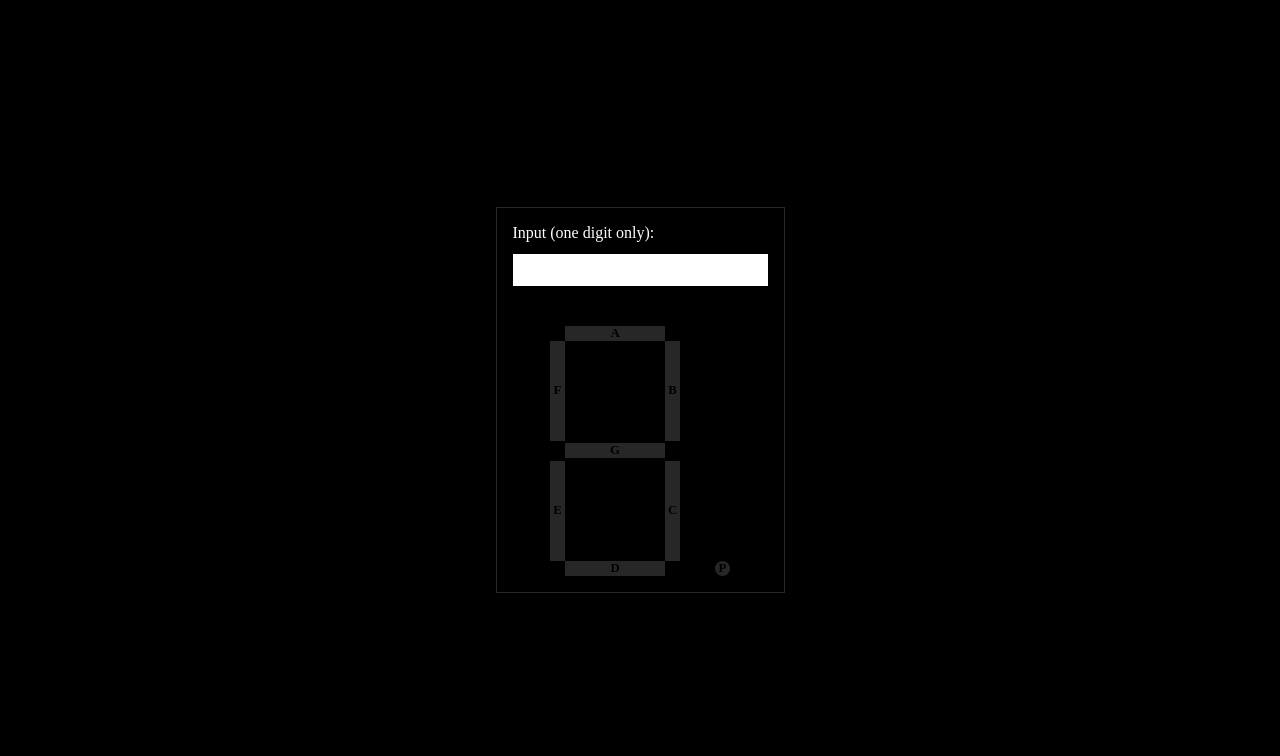
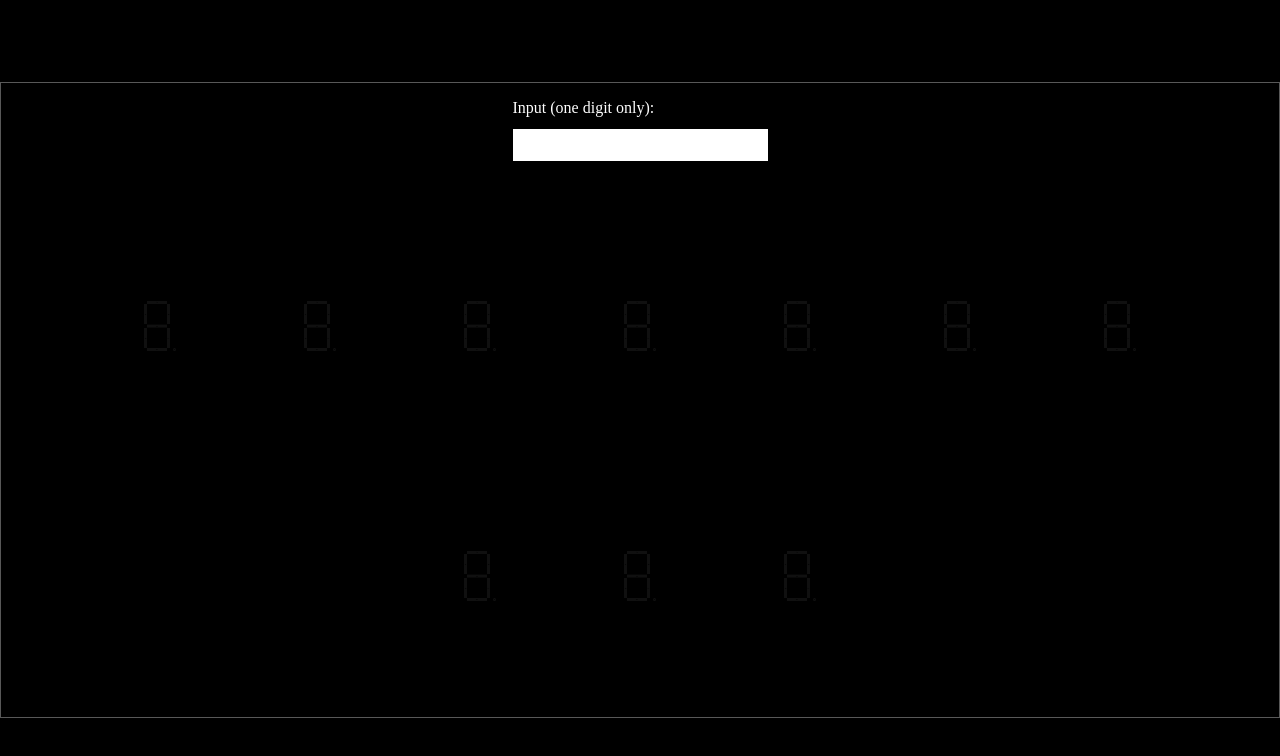
Before and after one commit to giedriusTumosa/seven-segment-display, a plain HTML site: page index.html in a window 1280 px wide. Drawn offline with Linux system fonts and the light colour scheme.

Commit message:
added multple display fucntionality

```diff
--- a/scripts/components/Display.js
+++ b/scripts/components/Display.js
@@ -12,7 +12,16 @@ export default class Display {
       new Segment("seg_d"),
       new Segment("seg_p"),
     ];
-    this.segmentCode = "";
+    this._segmentCode = "";
+  }
+
+  set segmentCode(segmentCode) {
+    this._segmentCode = segmentCode;
+    this.render();
+  }
+
+  get segmentCode() {
+    return this._segmentCode;
   }
 
   render() {
@@ -39,7 +48,7 @@ export default class Display {
     return this.display;
   }
   segmentSwitcher() {
-    const segmentCodeToArray = this.segmentCode?.split("");
+    const segmentCodeToArray = this._segmentCode?.split("");
 
     this.segments.forEach((segment) => {
       if (segmentCodeToArray?.includes(segment.segmentName.slice(4))) {
--- a/scripts/components/Screen.js
+++ b/scripts/components/Screen.js
@@ -3,7 +3,9 @@ import { segmentCodeSearch } from "../charLibrary.js";
 import { userInput } from "../main.js";
 
 export default class Screen {
-  constructor() {
+  constructor(numberOfDisplays = 10) {
+    this.numberOfDisplays = numberOfDisplays;
+    this.displays = this.#fillDisplaysArray();
     this.display = new Display();
     this._input = "";
     this.screenError = "";
@@ -20,12 +22,22 @@ export default class Screen {
     this.screen = document.createElement("div");
     this.screen.setAttribute("class", "screen");
 
-    const segmentCode = segmentCodeSearch(this._input);
-    this.noSegmentCodeHandler(segmentCode);
+    // Reset displays
+    this.displays.forEach((display) => (display.segmentCode = ""));
 
-    this.display.segmentCode = segmentCode;
+    // this._input.split("").forEach((char, index) => {
+    //   const segmentCode = segmentCodeSearch(char);
+    //   this.#noSegmentCodeHandler(segmentCode);
+    //   this.displays[index + indexShift].segmentCode = segmentCode;
+    // });
 
-    this.screen.append(this.display.render());
+    console.log(this.#generateSegmentCodeArray());
+
+    this.#generateSegmentCodeArray().forEach((segmentCode, index) => {
+      this.displays[index].segmentCode = segmentCode;
+    });
+
+    this.displays.forEach((display) => this.screen.append(display.render()));
 
     const app = document.querySelector("#app");
     app.append(this.screen);
@@ -33,15 +45,47 @@ export default class Screen {
     return this.screen;
   }
 
-  noSegmentCodeHandler(segmentCode) {
+  #noSegmentCodeHandler(segmentCode, charToSearch) {
     !segmentCode &&
       this._input !== "" &&
       userInput.inputTouched &&
-      (userInput.errorMessage.textContent =
-        "This symbol cannot be displayed yet.");
+      (userInput.errorMessage.textContent = `Symbol \"${charToSearch}\" cannot be displayed.`);
 
     !segmentCode &&
       this._input === "" &&
       (userInput.errorMessage.textContent = "");
   }
+  #fillDisplaysArray() {
+    const displays = [];
+    for (let i = 0; i < this.numberOfDisplays; i++) {
+      displays.push(new Display());
+    }
+    return displays;
+  }
+  #generateSegmentCodeArray() {
+    return this._input
+      .split("")
+      .map((char, index, charArray) => {
+        const segmentCode = segmentCodeSearch(char);
+        this.#noSegmentCodeHandler(segmentCode, char);
+        if (
+          char !== "." &&
+          charArray[index + 1] &&
+          charArray[index + 1] === "."
+        ) {
+          return segmentCode + segmentCodeSearch(charArray[index + 1]);
+        }
+
+        if (
+          char === "." &&
+          charArray[index - 1] &&
+          charArray[index - 1] !== "."
+        ) {
+          return undefined;
+        }
+
+        return segmentCode;
+      })
+      .filter((segmentCode) => segmentCode);
+  }
 }
--- a/scripts/components/UserInput.js
+++ b/scripts/components/UserInput.js
@@ -3,6 +3,7 @@ import { screen, userInput } from "../main.js";
 export default class UserInput {
   constructor() {
     this.inputTouched = false;
+    this.inputMaxLength = screen.displays.length;
   }
   render() {
     this.form = document.createElement("form");
@@ -17,7 +18,7 @@ export default class UserInput {
     this.inputText.setAttribute("type", "text");
     this.inputText.setAttribute("id", "userInput");
     this.inputText.setAttribute("name", "userInput");
-    this.inputText.setAttribute("maxlength", "1");
+    this.inputText.setAttribute("maxlength", this.inputMaxLength);
 
     this.label = document.createElement("label");
     this.label.setAttribute("for", "userInput");
--- a/styles/main.scss
+++ b/styles/main.scss
@@ -4,7 +4,8 @@
   box-sizing: border-box;
 }
 :root {
-  --clr-theme: #272727;
+  --clr-theme: #2727276c;
+  --clr-theme-200: #585858;
 }
 
 body {
@@ -21,7 +22,7 @@ body {
   flex-direction: column;
   justify-content: center;
   align-items: center;
-  border: 1px solid var(--clr-theme);
+  border: 1px solid var(--clr-theme-200);
   padding: 1rem;
 }
 
@@ -49,14 +50,15 @@ body {
 }
 
 .screen {
-  width: min(600px, 100%);
   display: flex;
+  flex-wrap: wrap;
   justify-content: center;
 }
 .display {
-  width: 180px;
+  width: 160px;
   height: 250px;
   position: relative;
+  transform: scale(0.2);
 }
 
 .segment {
```
Also changed, not shown: styles/css/main.css, 1 other file.
